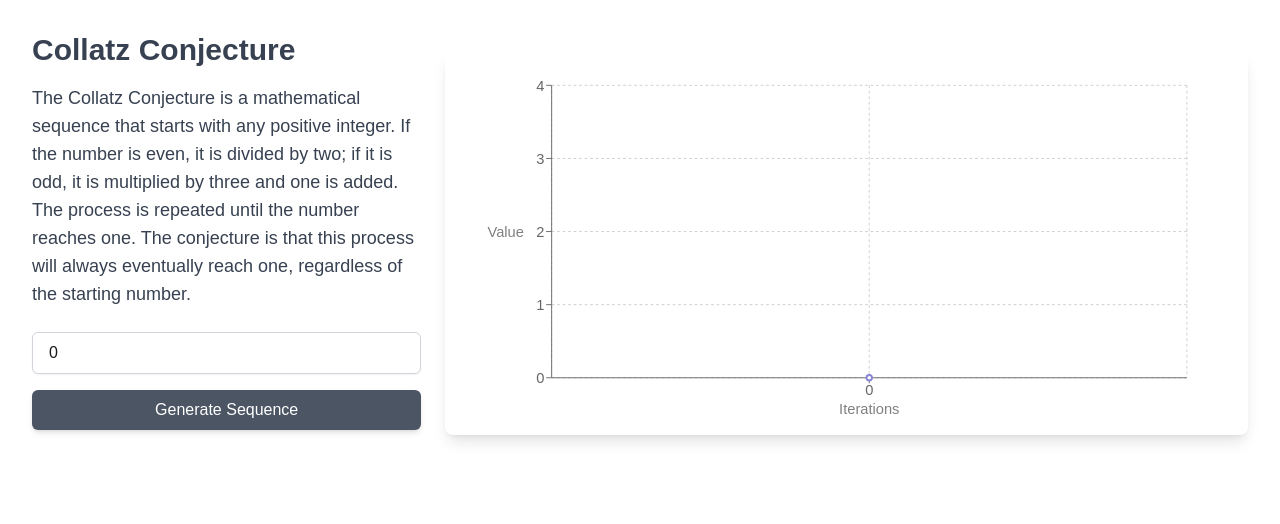
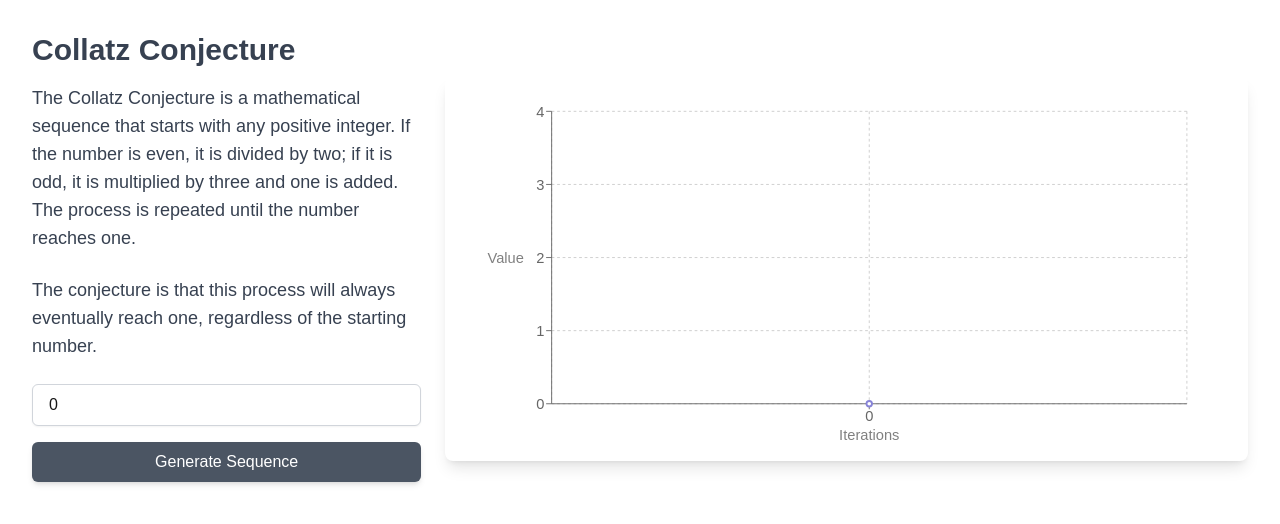
Before and after one commit to nlsmllr/collatz-conjecture, a Next.js app: page / in a window 1280 px wide. Shown: the top 524 px of the page. Built offline with nearby package versions, Linux system fonts and the light colour scheme.

Commit message:
fix: text

```diff
--- a/src/app/Components/collatz-conjecture.tsx
+++ b/src/app/Components/collatz-conjecture.tsx
@@ -58,9 +58,12 @@ const CollatzConjecture = () => {
           The Collatz Conjecture is a mathematical sequence that starts with any
           positive integer. If the number is even, it is divided by two; if it
           is odd, it is multiplied by three and one is added. The process is
-          repeated until the number reaches one. The conjecture is that this
-          process will always eventually reach one, regardless of the starting
-          number.
+          repeated until the number reaches one.
+        </p>
+
+        <p className="text-lg text-gray-700 max-w-lg mb-6">
+          The conjecture is that this process will always eventually reach one,
+          regardless of the starting number.
         </p>
 
         {/* Input and Button underneath text */}
```
